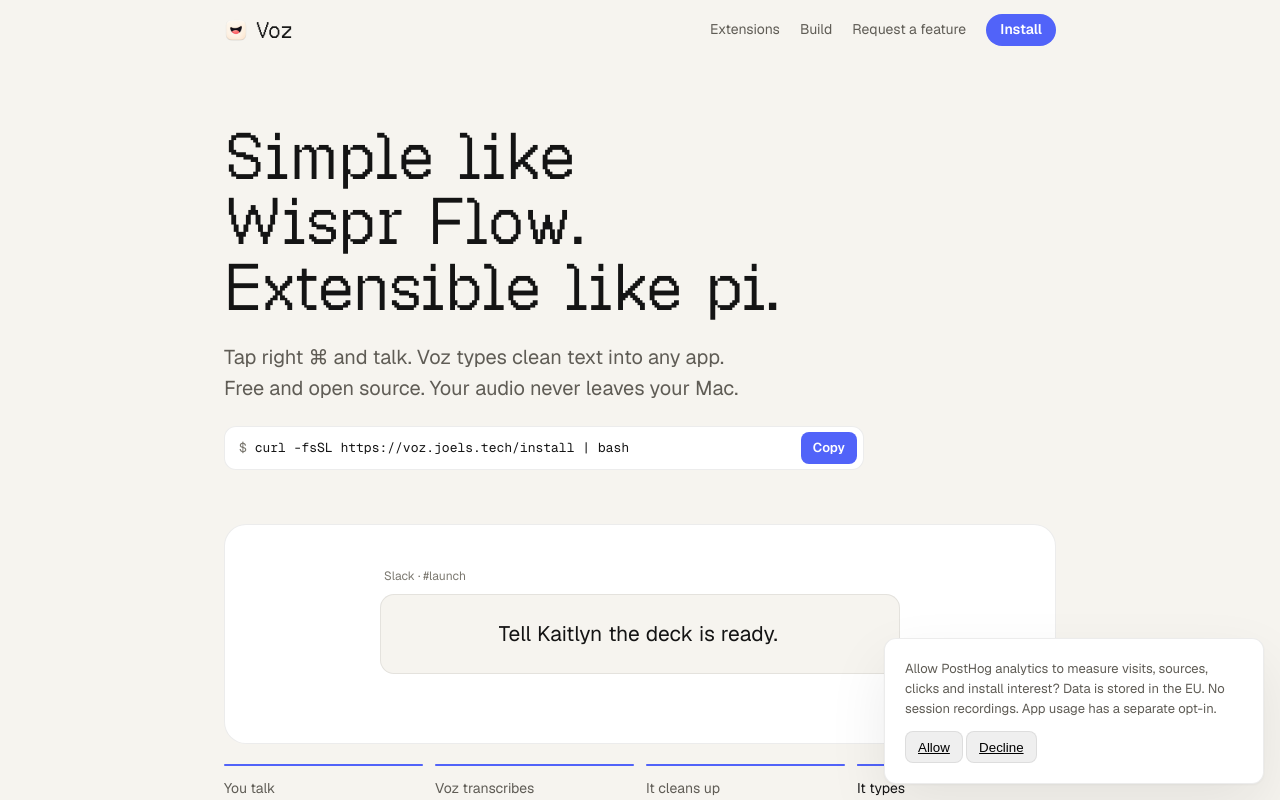
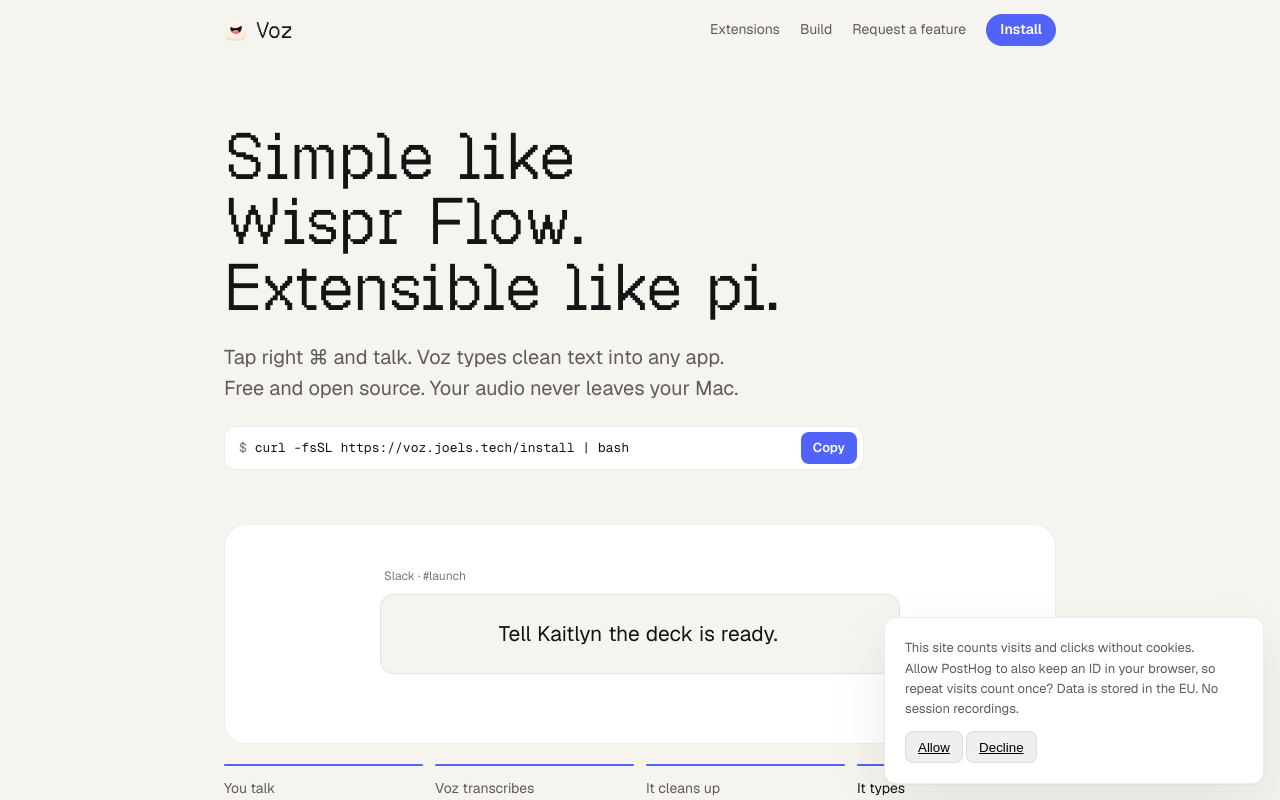
Before and after one commit to Joelheile/voz-landingpage, a React (Vite) app: page / in a window 1280 px wide. Shown: the top 800 px of the page. Built offline with nearby package versions, Linux system fonts and the light colour scheme.

Commit message:
Count website visits without cookies so traffic numbers include everyone
Until a visitor clicks Allow, PostHog runs in cookieless mode and stores
nothing in the browser. Allow adds a browser ID so repeat visits count
once. Page errors now go to PostHog error tracking.

```diff
--- a/src/analytics.ts
+++ b/src/analytics.ts
@@ -1,30 +1,25 @@
 const consentKey = "voz.analytics";
-let started = false;
-let client: Awaited<ReturnType<typeof loadPostHog>> | undefined;
 
 export function analyticsChoice() {
   return localStorage.getItem(consentKey);
 }
 
-async function loadPostHog() {
-  const [{ default: posthog }] = await Promise.all([
-    import("posthog-js/no-external"),
-    import("posthog-js/dist/web-vitals"),
-  ]);
-  return posthog;
-}
-
-export async function startAnalytics() {
-  if (started || analyticsChoice() !== "yes") return;
-  started = true;
-  const posthog = await loadPostHog();
+// Until a visitor clicks Allow, PostHog runs in cookieless mode: it stores nothing in the browser and counts visits with a server-side hash.
+const client = Promise.all([
+  import("posthog-js/no-external"),
+  import("posthog-js/dist/web-vitals"),
+  import("posthog-js/dist/exception-autocapture"),
+]).then(([{ default: posthog }]) => {
   posthog.init("phc_pprHknWQHntzTK6vR4vzHK9B6hWNv4nKXbAYpkYcoLXS", {
     api_host: "https://eu.i.posthog.com",
     person_profiles: "never",
     persistence: "localStorage",
+    cookieless_mode: "on_reject",
+    opt_out_capturing_by_default: analyticsChoice() !== "yes",
     respect_dnt: true,
     capture_pageview: false,
     capture_pageleave: true,
+    capture_exceptions: true,
     autocapture: { capture_copied_text: false },
     capture_performance: { web_vitals: true },
     disable_session_recording: true,
@@ -32,30 +27,44 @@
     advanced_disable_flags: true,
     disable_external_dependency_loading: true,
     loaded(loaded) {
-      loaded.register({ surface: "website", environment: import.meta.env.DEV || window.location.hostname !== "voz.joels.tech" ? "development" : "production" });
-      loaded.opt_in_capturing();
+      loaded.register({
+        surface: "website",
+        environment:
+          import.meta.env.DEV || window.location.hostname !== "voz.joels.tech"
+            ? "development"
+            : "production",
+      });
       loaded.capture("$pageview");
     },
   });
-  client = posthog;
-}
+  return posthog;
+});
 
 export function setAnalyticsChoice(choice: "yes" | "no") {
   localStorage.setItem(consentKey, choice);
-  if (choice === "yes") {
-    if (client) {
-      client.opt_in_capturing();
-      client.capture("$pageview");
-    } else void startAnalytics();
-  } else client?.opt_out_capturing();
+  void client.then((posthog) =>
+    choice === "yes" ? posthog.opt_in_capturing() : posthog.opt_out_capturing(),
+  );
 }
 
-export function trackInstallCopy(location: "hero" | "footer", state: "copied" | "failed") {
-  client?.capture("install_command_copy", { location, state, method: "terminal" });
+export function trackInstallCopy(
+  location: "hero" | "footer",
+  state: "copied" | "failed",
+) {
+  void client.then((posthog) =>
+    posthog.capture("install_command_copy", {
+      location,
+      state,
+      method: "terminal",
+    }),
+  );
 }
 
 export function trackFeatureRequest(location: "header" | "download") {
-  client?.capture("feature_request_opened", { location, destination: "github" });
+  void client.then((posthog) =>
+    posthog.capture("feature_request_opened", {
+      location,
+      destination: "github",
+    }),
+  );
 }
-
-void startAnalytics();
--- a/src/components/AnalyticsConsent.tsx
+++ b/src/components/AnalyticsConsent.tsx
@@ -13,7 +13,7 @@
     <div className="analytics-consent ph-no-capture">
       <button type="button" onClick={() => setOpen(!open)}>Website analytics</button>
       {open && <div role="region" aria-label="Website analytics">
-        <p>Allow PostHog analytics to measure visits, sources, clicks and install interest? Data is stored in the EU. No session recordings. App usage has a separate opt-in.</p>
+        <p>This site counts visits and clicks without cookies. Allow PostHog to also keep an ID in your browser, so repeat visits count once? Data is stored in the EU. No session recordings.</p>
         <button type="button" onClick={() => choose("yes")}>Allow</button>{" "}
         <button type="button" onClick={() => choose("no")}>Decline</button>
       </div>}
```
Also changed, not shown: 1 other file (tests, documents, lock files or other folders).
